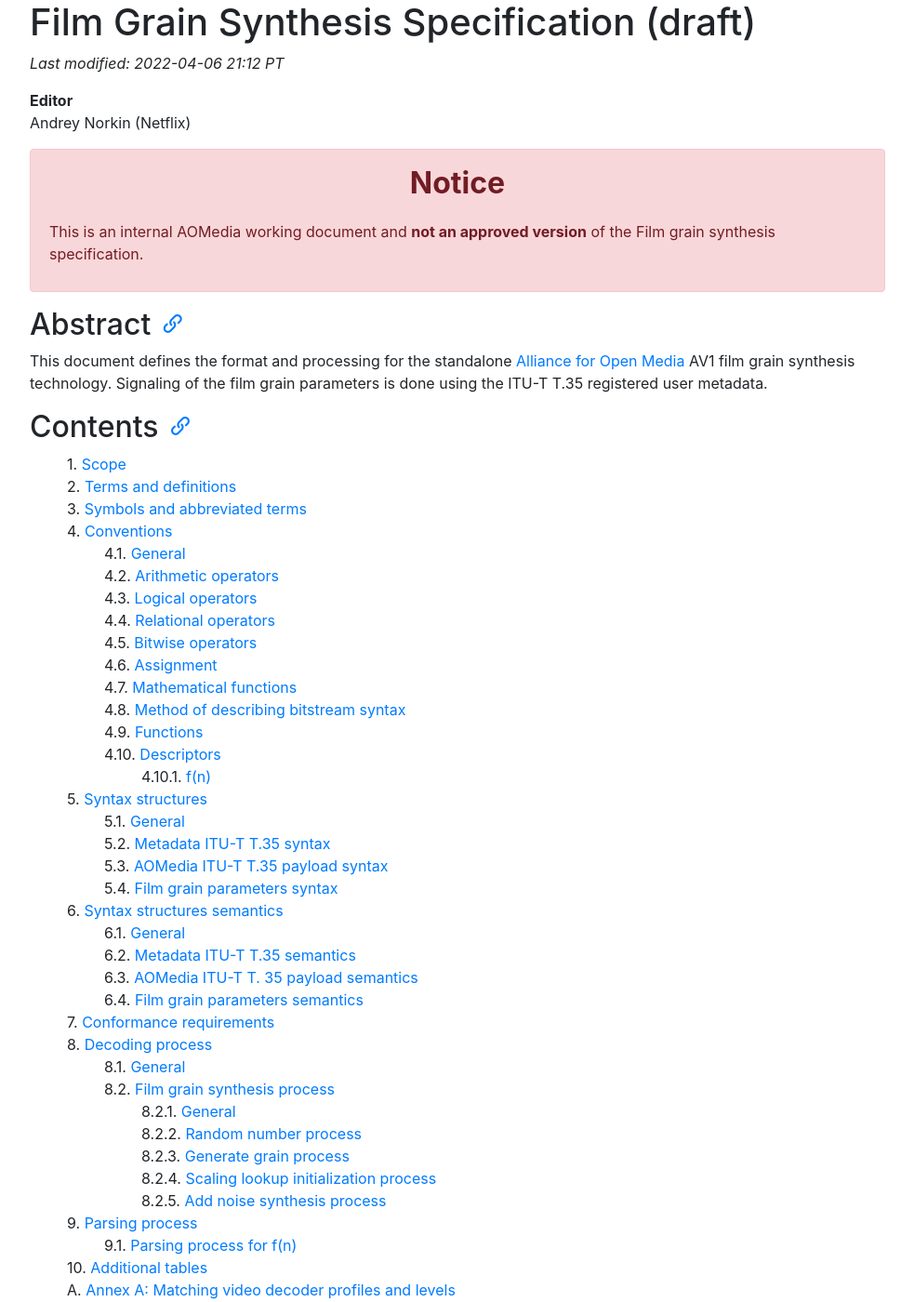
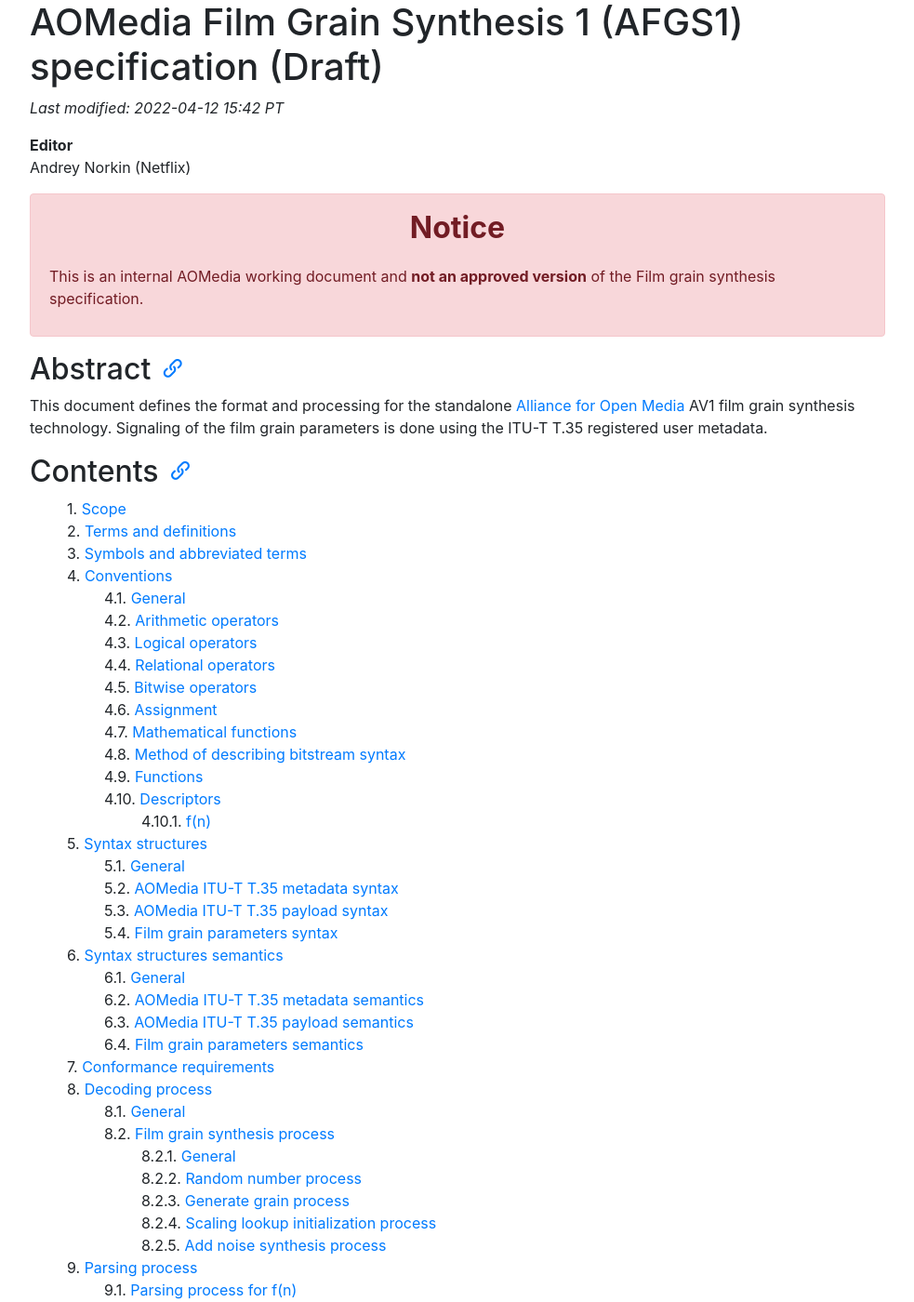
Before and after one commit to AOMediaCodec/afgs1-spec, a Jekyll site: the page docs/index.html, which Jekyll copies as it is, in a window 1280 px wide and 1400 px high. Shown: the whole window at 93% size, without its empty margins (53-1036 px from the left). Built offline with Jekyll 4.4.1, drawn with Linux system fonts in a browser that asks for light colours; nearby versions of some CDN libraries; some of the changed text lies outside the part shown.

Commit message:
Title and header names

```diff
--- a/_config.yml
+++ b/_config.yml
@@ -13,12 +13,12 @@
 # you will see them accessed via {{ site.title }}, {{ site.email }}, and so on.
 # You can create any custom variable you would like, and they will be accessible
 # in the templates via {{ site.myvariable }}.
-title: Film Grain Synthesis Specification (draft)
+title: AOMedia Film Grain Synthesis 1 (AFGS1) specification (Draft)
 
 email: webmaster@webmproject.org
 description: >
   Description here
-baseurl: "/av1-FilmGrain" # the subpath of your site, e.g. /blog
+baseurl: "/afgs1-spec" # the subpath of your site, e.g. /blog
 url: "" # the base hostname & protocol for your site, e.g. http://example.com
 twitter_username: webm
 github_username:  webmproject
--- a/docs/index.html
+++ b/docs/index.html
@@ -2,7 +2,7 @@
 <html>
 <head>
   <meta charset="utf-8">
-  <title>Film Grain Synthesis Specification (draft)</title>
+  <title>AOMedia Film Grain Synthesis 1 (AFGS1) specification (Draft)</title>
   <link rel="stylesheet" href="assets/css/bootstrap.min.css">
   <link rel="stylesheet" href="assets/css/av1-spec.css">
   <link rel="stylesheet" href="assets/css/syntax-tango.css">
@@ -36,9 +36,9 @@
     <div class="row">
       <div class="col-md-10 col-md-offset-1">
 
-<h1 class="no_toc" id="film-grain-synthesis-specification-draft">Film Grain Synthesis Specification (draft)</h1>
-
-<p><em>Last modified: 2022-04-06 21:12 PT</em></p>
+<h1 class="no_toc" id="aomedia-film-grain-synthesis-1-afgs1-specification-draft">AOMedia Film Grain Synthesis 1 (AFGS1) specification (Draft)</h1>
+
+<p><em>Last modified: 2022-04-12 15:42 PT</em></p>
 
 <p><strong>Editor</strong><br />
 Andrey Norkin (Netflix)</p>
@@ -82,15 +82,15 @@ Signaling of the film grain parameters is done using the ITU-T T.35 registered u
   </li>
   <li><a href="#syntax-structures" id="markdown-toc-syntax-structures">Syntax structures</a>    <ul>
       <li><a href="#general-1" id="markdown-toc-general-1">General</a></li>
-      <li><a href="#metadata-itu-t-t35-syntax" id="markdown-toc-metadata-itu-t-t35-syntax">Metadata ITU-T T.35 syntax</a></li>
+      <li><a href="#aomedia-itu-t-t35-metadata-syntax" id="markdown-toc-aomedia-itu-t-t35-metadata-syntax">AOMedia ITU-T T.35 metadata syntax</a></li>
       <li><a href="#aomedia-itu-t-t35-payload-syntax" id="markdown-toc-aomedia-itu-t-t35-payload-syntax">AOMedia ITU-T T.35 payload syntax</a></li>
       <li><a href="#film-grain-parameters-syntax" id="markdown-toc-film-grain-parameters-syntax">Film grain parameters syntax</a></li>
     </ul>
   </li>
   <li><a href="#syntax-structures-semantics" id="markdown-toc-syntax-structures-semantics">Syntax structures semantics</a>    <ul>
       <li><a href="#general-2" id="markdown-toc-general-2">General</a></li>
-      <li><a href="#metadata-itu-t-t35-semantics" id="markdown-toc-metadata-itu-t-t35-semantics">Metadata ITU-T T.35 semantics</a></li>
-      <li><a href="#aomedia-itu-t-t----35-payload-semantics" id="markdown-toc-aomedia-itu-t-t----35-payload-semantics">AOMedia ITU-T T.    35 payload semantics</a></li>
+      <li><a href="#aomedia-itu-t-t35-metadata-semantics" id="markdown-toc-aomedia-itu-t-t35-metadata-semantics">AOMedia ITU-T T.35 metadata semantics</a></li>
+      <li><a href="#aomedia-itu-t-t35-payload-semantics" id="markdown-toc-aomedia-itu-t-t35-payload-semantics">AOMedia ITU-T T.35 payload semantics</a></li>
       <li><a href="#film-grain-parameters-semantics" id="markdown-toc-film-grain-parameters-semantics">Film grain parameters semantics</a></li>
     </ul>
   </li>
@@ -861,7 +861,7 @@ invoked and the syntax element is set equal to the return value.</p>
 <p>This section presents the syntax structures in a tabular form. The meaning of
 each of the syntax elements is presented in <a href="#syntax-structures-semantics">Section 6</a>.</p>
 
-<h3 id="metadata-itu-t-t35-syntax">Metadata ITU-T T.35 syntax</h3>
+<h3 id="aomedia-itu-t-t35-metadata-syntax">AOMedia ITU-T T.35 metadata syntax</h3>
 
 <table class="syntax">
   <tbody>
@@ -899,6 +899,9 @@ each of the syntax elements is presented in <a href="#syntax-structures-semantic
     </tr>
   </tbody>
 </table>
+
+<p class="alert alert-info"><strong>Note:</strong> The syntax above represents signaling of ITU-T T.35 metadata
+reserved for AOMedia and not general ITU-T T.35 syntax.</p>
 
 <p class="alert alert-info"><strong>Note:</strong> The last byte of the valid content of the data is
 considered to be the last byte that is not equal to zero. This rule is to
@@ -1261,7 +1264,7 @@ structures.</p>
 
 <p>Important variables and function calls are also described.</p>
 
-<h3 id="metadata-itu-t-t35-semantics">Metadata ITU-T T.35 semantics</h3>
+<h3 id="aomedia-itu-t-t35-metadata-semantics">AOMedia ITU-T T.35 metadata semantics</h3>
 
 <p><strong>itu_t_t35_country_code</strong> shall be a byte having a value specified as a country code by Annex A
 of Recommendation ITU-T T.35. itu_t_t35_country_code equal to 0xB5 indicates that the
@@ -1273,7 +1276,7 @@ provider code in
 itu_t_t35_terminal_provider_code equal to 0x5890 indicates that the ITU-T T.35 payload is
 specified by AOMedia.</p>
 
-<h3 id="aomedia-itu-t-t----35-payload-semantics">AOMedia ITU-T T.    35 payload semantics</h3>
+<h3 id="aomedia-itu-t-t35-payload-semantics">AOMedia ITU-T T.35 payload semantics</h3>
 
 <p><strong>itu_t_t35_terminal_provider_oriented_code</strong> provides the value of the
 ITU-T T3.5 terminal provider oriented code that is defined
```
Also changed, not shown: 06.bitstream.syntax.md (+5 -1 lines), 07.bitstream.semantics.md (+2 -2 lines), section.links.md (+2 -2 lines).
